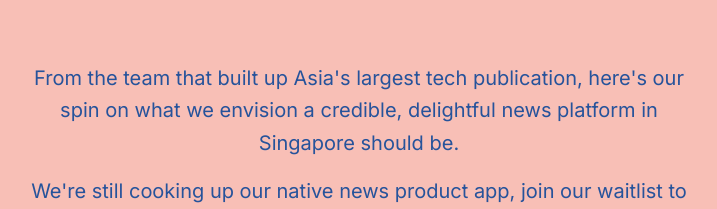
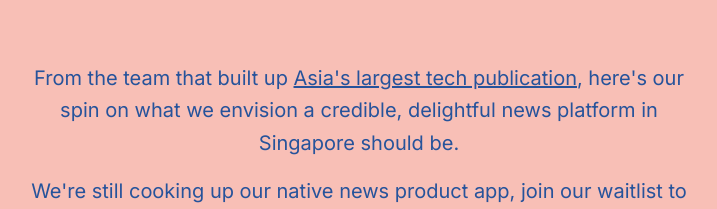
Before and after one commit to dailytoast/daily-toast-landing, a Next.js app: page / in a window 1280 px wide. Shown: the part 1332-1541 px from the top of the page, without its empty margins (281-998 px from the left). Built offline with nearby package versions, Linux system fonts and the light colour scheme.

Commit message:
Add hyperlink to Tech in Asia for 'Asia's largest tech publication'

```diff
--- a/app/page.tsx
+++ b/app/page.tsx
@@ -126,8 +126,17 @@ export default function HomePage() {
                   fontFamily: "var(--font-family-body)",
                 }}
               >
-                From the team that built up Asia's largest tech publication, here's our spin on what we envision a
-                credible, delightful news platform in Singapore should be.
+                From the team that built up{" "}
+                <a
+                  href="https://techinasia.com"
+                  target="_blank"
+                  rel="noopener noreferrer"
+                  className="underline hover:opacity-80 transition-opacity"
+                  style={{ color: "#26539b" }}
+                >
+                  Asia's largest tech publication
+                </a>
+                , here's our spin on what we envision a credible, delightful news platform in Singapore should be.
               </p>
               <p
                 className="text-lg md:text-xl leading-relaxed"
```
